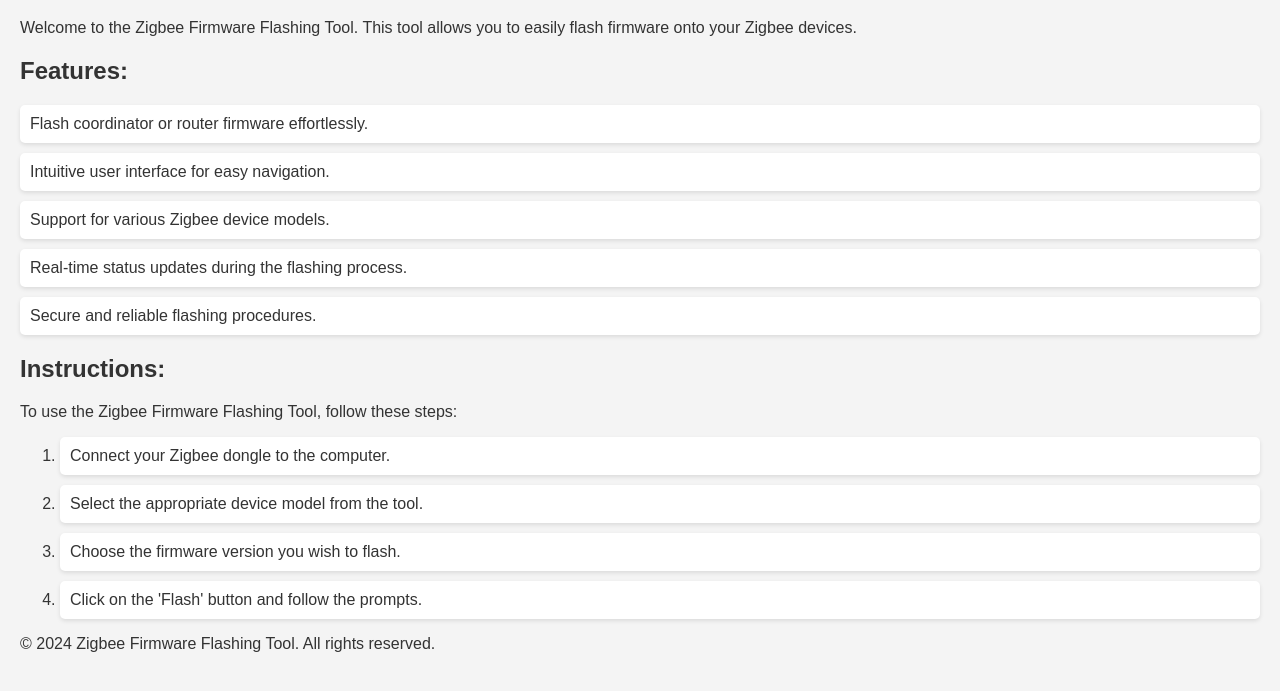
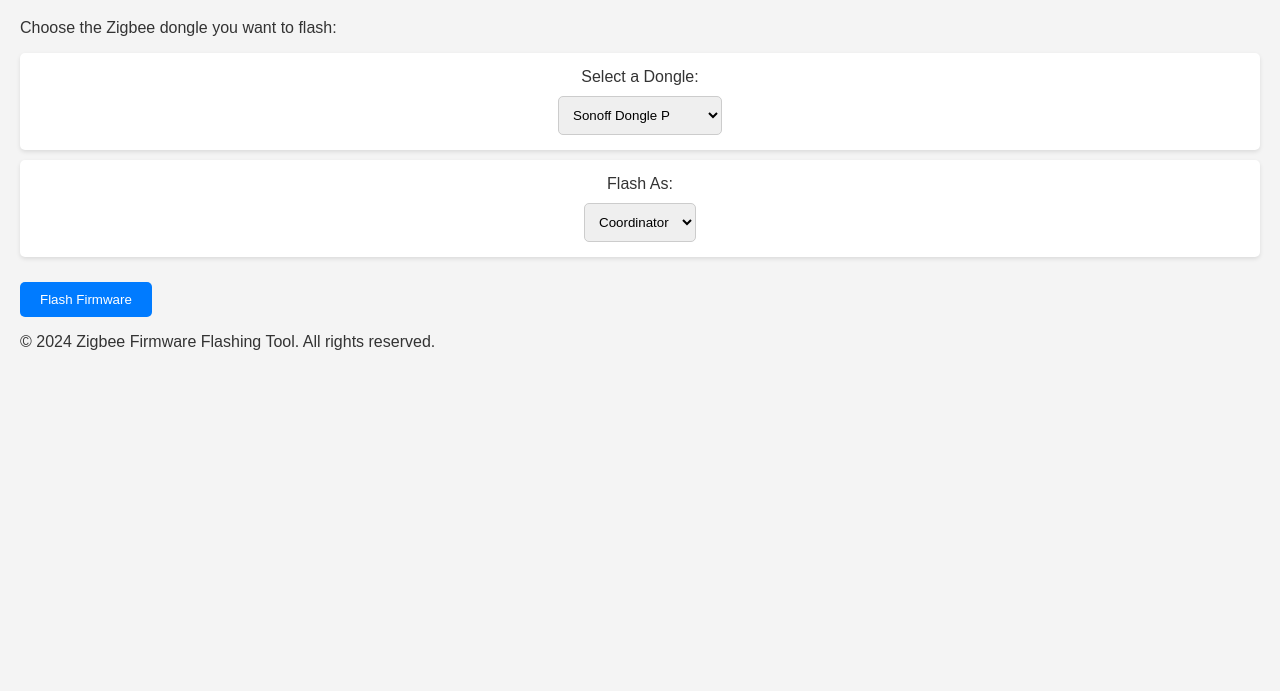
Before and after one commit to OmegaMonster/OmegaMonster.github.io, a plain HTML site: page index.html in a window 1280 px wide. Shown: the part 81-772 px from the top of the page. Drawn offline with Linux system fonts and the light colour scheme.

Commit message:
Update index.html

```diff
--- a/index.html
+++ b/index.html
@@ -4,6 +4,7 @@
     <meta charset="UTF-8">
     <meta name="viewport" content="width=device-width, initial-scale=1.0">
     <title>Zigbee Firmware Flashing Tool</title>
+    <link rel="stylesheet" href="styles/style.css"> <!-- Link to CSS if needed -->
     <style>
         body {
             font-family: Arial, sans-serif;
@@ -15,43 +16,90 @@
         h1 {
             color: #007BFF;
         }
-        ul {
-            list-style-type: none;
-            padding: 0;
-        }
-        li {
+        .dongle-option {
             background: #fff;
             margin: 10px 0;
-            padding: 10px;
+            padding: 15px;
             border-radius: 5px;
             box-shadow: 0 2px 4px rgba(0, 0, 0, 0.1);
+            text-align: center;
+        }
+        .dongle-option label {
+            display: block;
+            margin-bottom: 10px;
+        }
+        .dongle-option select {
+            padding: 10px;
+            border: 1px solid #ccc;
+            border-radius: 5px;
+        }
+        .submit-btn {
+            margin-top: 15px;
+            padding: 10px 20px;
+            border: none;
+            border-radius: 5px;
+            background-color: #007BFF;
+            color: white;
+            cursor: pointer;
+        }
+        .submit-btn:hover {
+            background-color: #0056b3;
         }
     </style>
 </head>
 <body>
     <h1>Zigbee Firmware Flashing Tool</h1>
-    <p>Welcome to the Zigbee Firmware Flashing Tool. This tool allows you to easily flash firmware onto your Zigbee devices.</p>
+    <p>Choose the Zigbee dongle you want to flash:</p>
 
-    <h2>Features:</h2>
-    <ul>
-        <li>Flash coordinator or router firmware effortlessly.</li>
-        <li>Intuitive user interface for easy navigation.</li>
-        <li>Support for various Zigbee device models.</li>
-        <li>Real-time status updates during the flashing process.</li>
-        <li>Secure and reliable flashing procedures.</li>
-    </ul>
+    <form id="flashForm" action="" method="get">
+        <div class="dongle-option">
+            <label for="dongle">Select a Dongle:</label>
+            <select id="dongle" name="dongle">
+                <option value="sonoff_dongle_p">Sonoff Dongle P</option>
+                <option value="sonoff_dongle_e">Sonoff Dongle E</option>
+                <option value="slzb_07">SMLight SLZB-07</option>
+                <option value="slzb_07p7">SMLight SLZB-07P7</option>
+            </select>
+        </div>
 
-    <h2>Instructions:</h2>
-    <p>To use the Zigbee Firmware Flashing Tool, follow these steps:</p>
-    <ol>
-        <li>Connect your Zigbee dongle to the computer.</li>
-        <li>Select the appropriate device model from the tool.</li>
-        <li>Choose the firmware version you wish to flash.</li>
-        <li>Click on the 'Flash' button and follow the prompts.</li>
-    </ol>
+        <div class="dongle-option">
+            <label for="mode">Flash As:</label>
+            <select id="mode" name="mode">
+                <option value="coordinator">Coordinator</option>
+                <option value="router">Router</option>
+            </select>
+        </div>
+
+        <button type="submit" class="submit-btn">Flash Firmware</button>
+    </form>
 
     <footer>
         <p>&copy; 2024 Zigbee Firmware Flashing Tool. All rights reserved.</p>
     </footer>
+
+    <script>
+        document.getElementById('flashForm').onsubmit = function(event) {
+            event.preventDefault(); // Prevent the default form submission
+
+            // Get selected values
+            const dongle = document.getElementById('dongle').value;
+            const mode = document.getElementById('mode').value;
+
+            // Determine the firmware file based on the selected dongle and mode
+            let firmwareFile;
+            if (dongle === "sonoff_dongle_p") {
+                firmwareFile = mode === "coordinator" ? "zb_firmware/sonoff_dongle_p_coordinator.bin" : "zb_firmware/sonoff_dongle_p_router.bin";
+            } else if (dongle === "sonoff_dongle_e") {
+                firmwareFile = mode === "coordinator" ? "zb_firmware/sonoff_dongle_e_coordinator.bin" : "zb_firmware/sonoff_dongle_e_router.bin";
+            } else if (dongle === "slzb_07") {
+                firmwareFile = mode === "coordinator" ? "zb_firmware/slzb_07_coordinator.bin" : "zb_firmware/slzb_07_router.bin";
+            } else if (dongle === "slzb_07p7") {
+                firmwareFile = mode === "coordinator" ? "zb_firmware/slzb_07p7_coordinator.bin" : "zb_firmware/slzb_07p7_router.bin";
+            }
+
+            // Redirect to the selected firmware file
+            window.location.href = firmwareFile;
+        };
+    </script>
 </body>
 </html>
```
